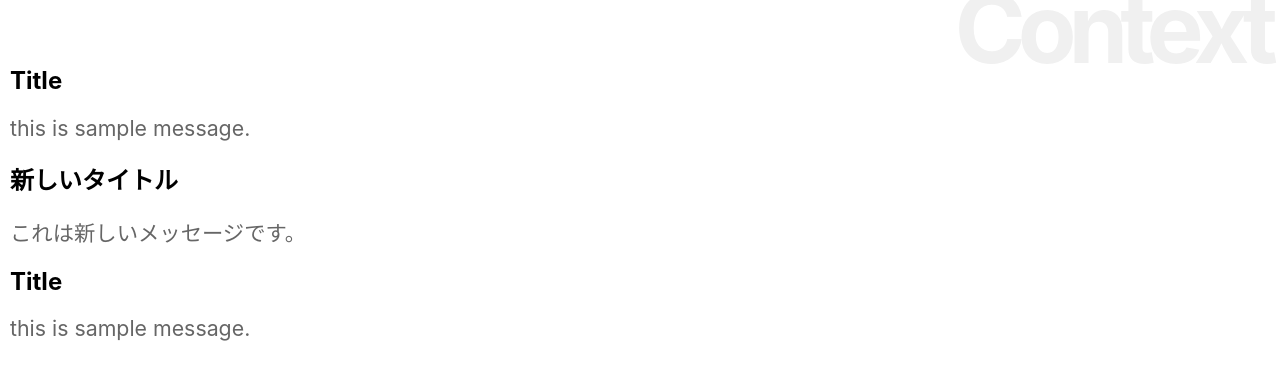
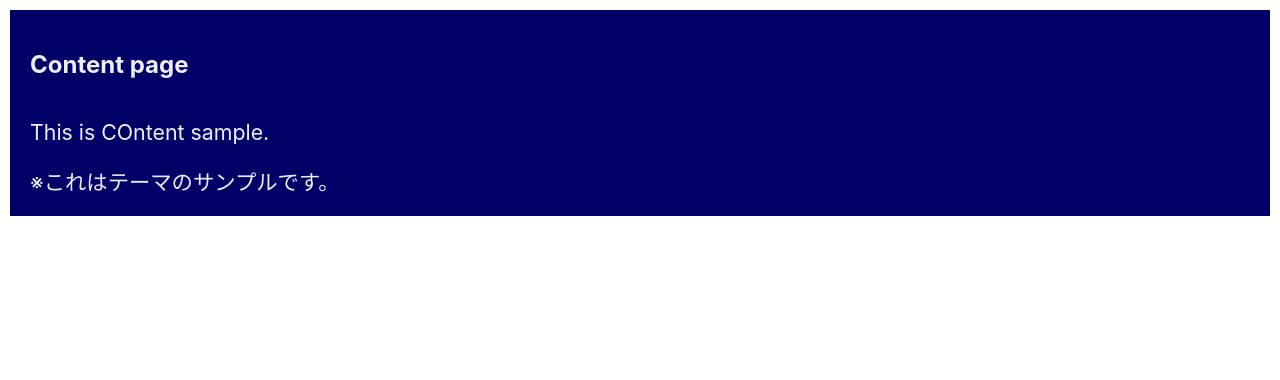
Before and after one commit to JunichiKawahara/ReactAndNext, a React (Create React App) app in the folder chap03/react_app/: page / in a window 1280 px wide. Shown: the top 380 px of the page. Built offline with nearby package versions, Linux system fonts and the light colour scheme.

Commit message:
コンテキストでテーマを作る

```diff
--- a/chap03/react_app/src/App.js
+++ b/chap03/react_app/src/App.js
@@ -1,53 +1,53 @@
 import React, { Component } from 'react';
 import './App.css';
 
-let data = {
-    title: 'Title',
-    message: 'this is sample message.'
-};
-const SampleContext = React.createContext(data);
+let theme = {
+    light: {
+        backgroundColor: '#eef',
+        color: '#006',
+        padding: '10px',
+    },
+    dark: {
+        backgroundColor: '#006',
+        color: '#eef',
+        padding: '10px',
+    }
+}
+// const ThemeContext = React.createContext(theme.light);
+const ThemeContext = React.createContext(theme.dark);
 
 class App extends Component {
-    newdata = {
-        title: '新しいタイトル',
-        message: 'これは新しいメッセージです。',
-    };
+    static contextType = ThemeContext;
 
     render() {
         return (
-        <div>
-            <h1>Context</h1>
-            <Title />
-            <Message />
-            <SampleContext.Provider value={this.newdata}>
-                <Title />
-                <Message />
-            </SampleContext.Provider>
-            <Title />
-            <Message />
+        <div style={this.context}>
+            <Title value="Content page"></Title>
+            <Message value="This is COntent sample."></Message>
+            <Message value="※これはテーマのサンプルです。" />
         </div>
         );
     }
 }
 
 class Title extends Component {
-    static contextType = SampleContext;
+    static contextType = ThemeContext;
 
     render() {
         return (
         <div>
-            <h2>{this.context.title}</h2>
+            <h2 style={this.context}>{this.props.value}</h2>
         </div>
         );
     }
 }
 
 class Message extends Component {
-    static contextType = SampleContext;
+    static contextType = ThemeContext;
 
     render() {
         return (
-            <p>{this.context.message}</p>
+            <p style={this.context}>{this.props.value}</p>
         );
     }
 }
```
